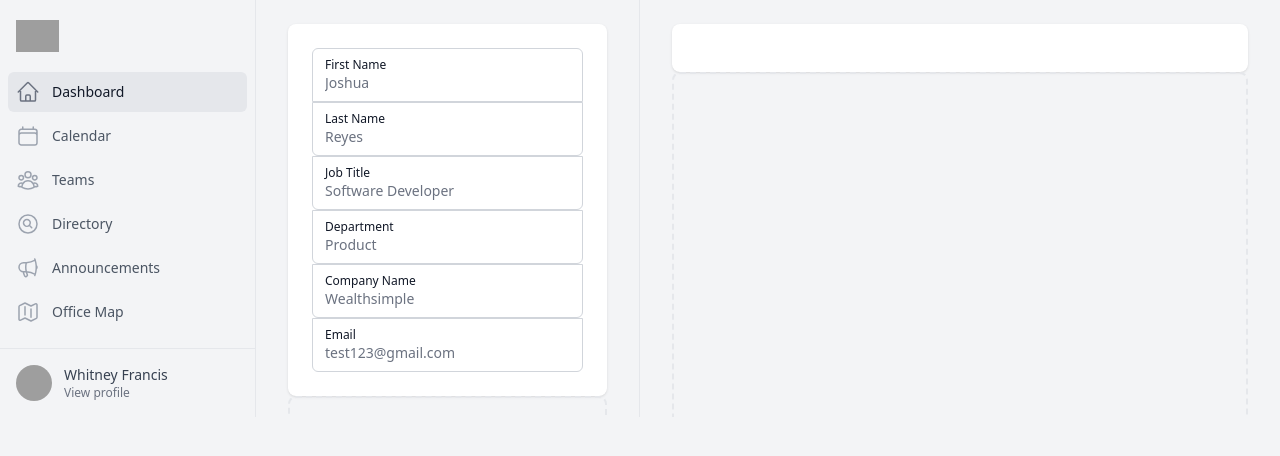
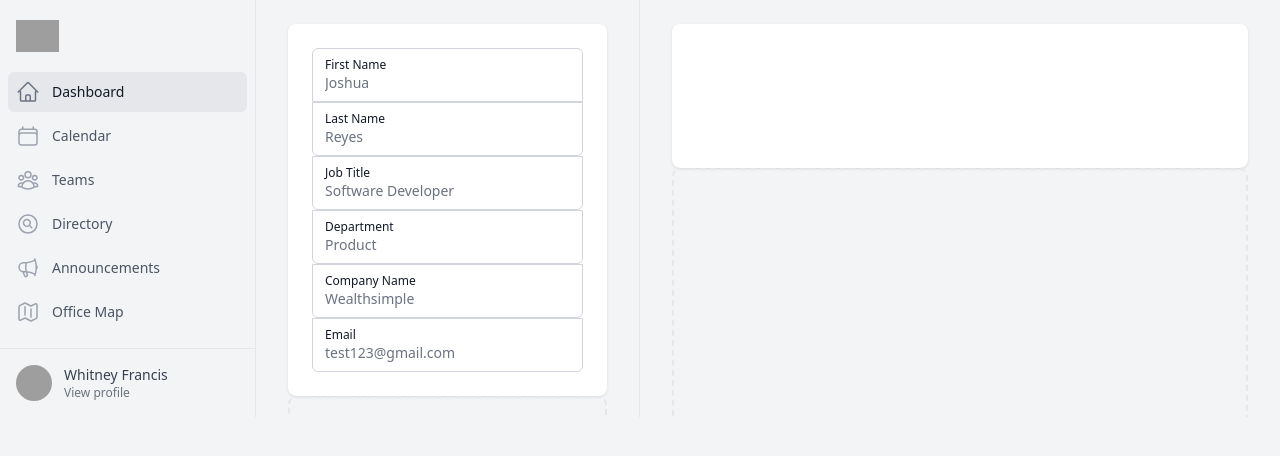
Before and after one commit to jcreys/bateman, a React (Vite) app: page / in a window 1280 px wide. Shown: the top 456 px of the page. Built offline with nearby package versions, Linux system fonts and the light colour scheme; grey boxes are pictures that could not be loaded.

Commit message:
clean up displayed data

```diff
--- a/src/Container.jsx
+++ b/src/Container.jsx
@@ -1,10 +1,12 @@
 export default function Container(props) {
-    return         <div className="bg-white px-4 py-5 shadow sm:rounded-lg sm:p-6">
-{props.firstName}
-{props.lastName}
-{props.jobTitle}
-{props.department}
-{props.companyName}
-{props.email}
-</div>
-  }
+  return (
+    <div className="bg-white px-4 py-5 shadow sm:rounded-lg sm:p-6">
+      <span>{props.firstName}</span>
+      <br></br><span>{props.jobTitle}</span>
+      <br></br><span>{props.department}</span>
+      <br></br><span>{props.companyName}</span>
+      <br></br><span>{props.email}</span>
+    </div>
+
+  );
+}
```
